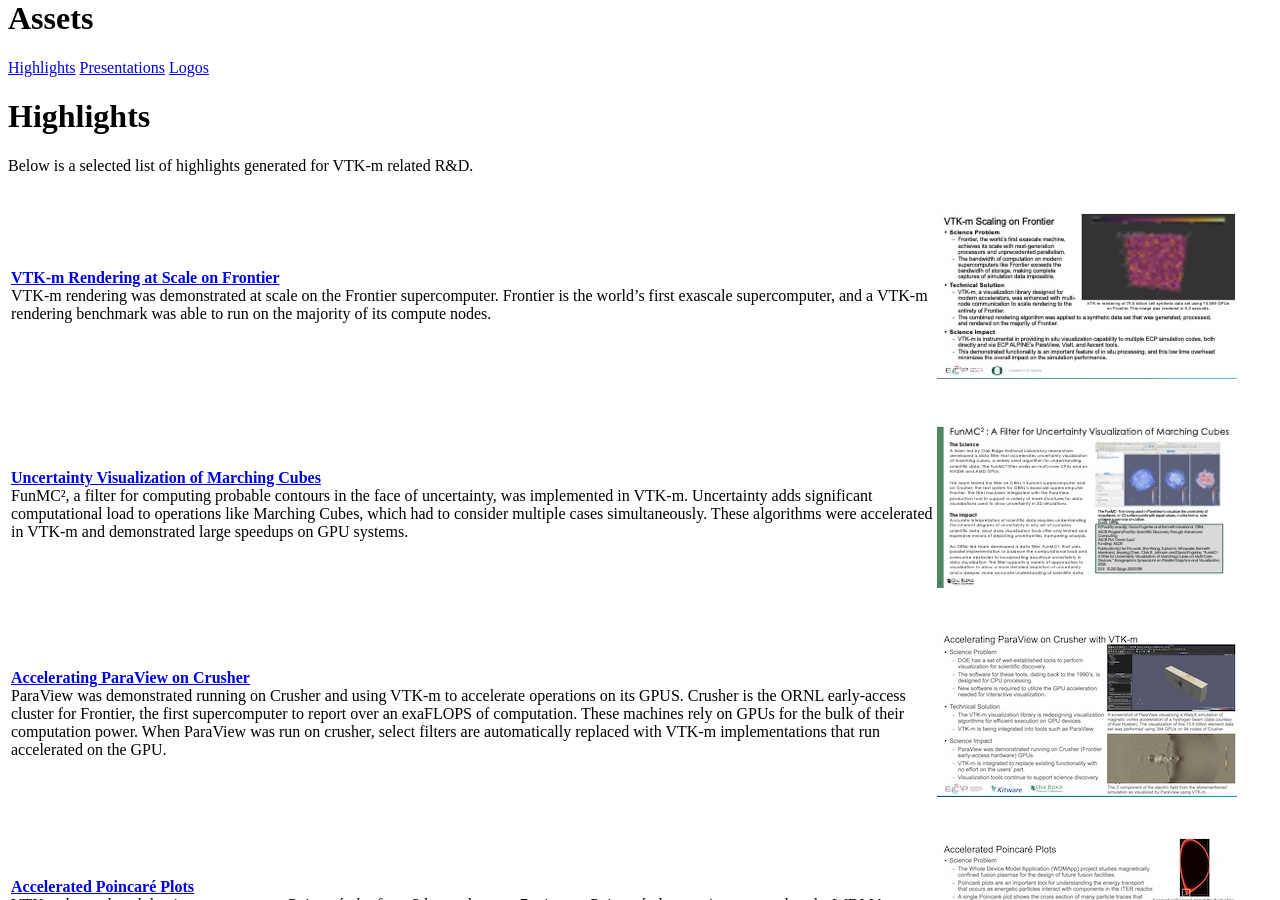
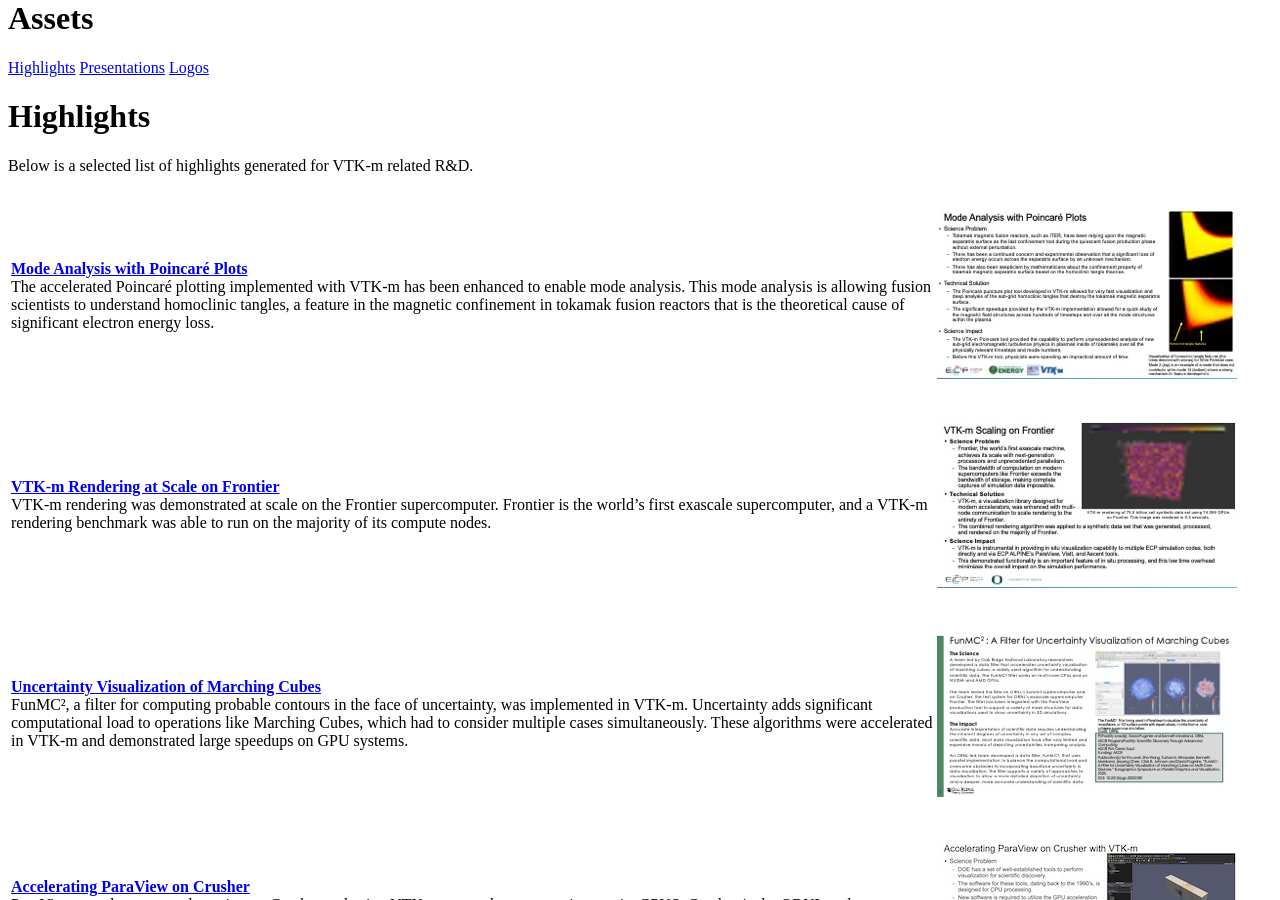
Before and after one commit to Kitware/vtkm-web, a Jekyll site: the page built from _pages/assets.md, in a window 1280 px wide and 900 px high, scrolled down 637 px. Built offline with Jekyll 4.4.1, drawn with Linux system fonts in a browser that asks for light colours.

Commit message:
Add highlight for mode-based poincare analysis

```diff
--- a/_pages/assets.md
+++ b/_pages/assets.md
@@ -18,6 +18,16 @@ sections:
 Below is a selected list of highlights generated for VTK-m related R&D.
 
 <table>
+
+<tr>
+<td markdown="1">
+[**Mode Analysis with Poincaré Plots**](https://docs.google.com/presentation/d/10nXgglfiii56wMsG7Tg0PK4mvY_SXPC2/edit?usp=sharing&ouid=116647203761758154126&rtpof=true&sd=true){:target="_blank"}
+The accelerated Poincaré plotting implemented with VTK-m has been enhanced to enable mode analysis. This mode analysis is allowing fusion scientists to understand homoclinic tangles, a feature in the magnetic confinement in tokamak fusion reactors that is the theoretical cause of significant electron energy loss.
+</td>
+<td markdown="1" width="332">
+![Poincaré Mode Analysis](/img/highlight-thumbnails/HBPS-PoincareAnalysis-Highlight_csc-2023.webp)
+</td>
+</tr>
 
 <tr>
 <td markdown="1">
```
Also changed, not shown: img/highlight-thumbnails/HBPS-PoincareAnalysis-Highlight_csc-2023.webp (added).
